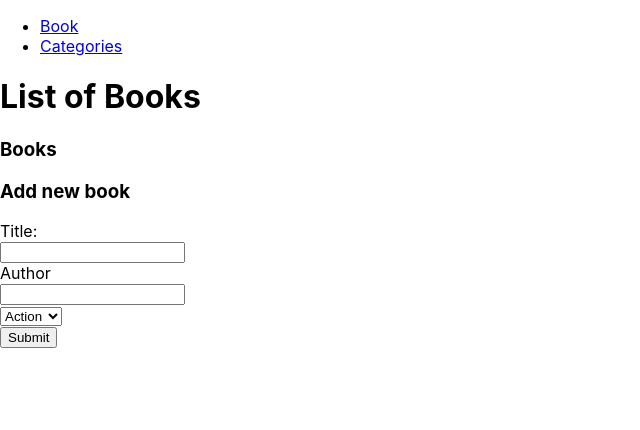
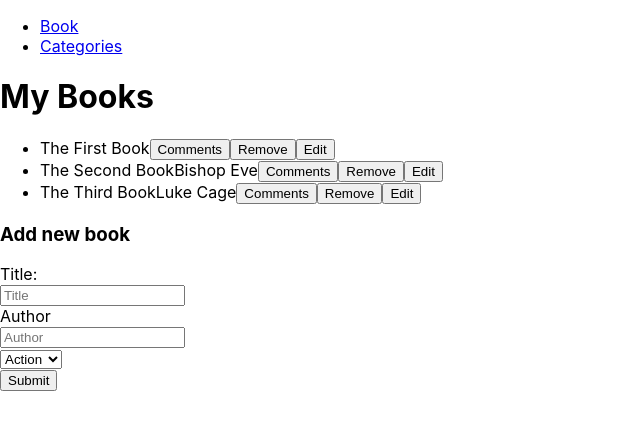
Before and after one commit to luqmanmusah/bookstore, a React (Create React App) app: page / in a window 1280 px wide. Shown: the top 430 px of the page, without its empty margins (0-640 px from the left). Built offline with nearby package versions, Linux system fonts and the light colour scheme.

Commit message:
component render book data props for the title and the author

```diff
--- a/src/App.js
+++ b/src/App.js
@@ -1,30 +1,40 @@
-/* eslint-disable import/no-named-as-default */
-/* eslint-disable import/no-named-as-default-member */
 import React from 'react';
 import {
   BrowserRouter as Router,
   Switch,
   Route,
 } from 'react-router-dom';
-import Categories from './redux/categories/categories';
+import Categories from './components/categories';
+import Nav from './components/nav';
+import Books from './components/Books';
 import AddBooks from './components/addBooks';
-import Nav from './components/nav';
-import ListBooks from './components/book';
 
 function App() {
+  const book1 = [{
+    title: 'The First Book',
+    uuthor: 'John Hope',
+  },
+  {
+    title: 'The Second Book',
+    author: 'Bishop Eve',
+  },
+  {
+    title: 'The Third Book',
+    author: 'Luke Cage',
+  },
+  ];
+
   return (
     <div className="App">
       <Router>
         <Nav />
+        <Route exact path="/">
+          <Books data={book1} />
+          <AddBooks />
+        </Route>
         <Switch>
-          <Route path="categories">
+          <Route exact path="categories">
             <Categories />
-          </Route>
-          <Route path="/">
-            <ListBooks />
-          </Route>
-          <Route path="/">
-            <AddBooks />
           </Route>
         </Switch>
 
--- a/src/components/Books.js
+++ b/src/components/Books.js
@@ -1,18 +1,16 @@
-// import React from 'react';
-// import book from './book';
+import React from 'react';
+import Book from './book';
 
-// export default books() {
-//   const book = {
-//     title: 'Democracy The God That Failed',
-//     author: 'Hans-Hermann Hoppe',
-//   };
-
-//   const books = [book];
-//   return (
-//     <ul>
-//       {
-
-//       }
-//     </ul>
-//   );
-// };
+export default function Books(prop) {
+  const { data } = prop;
+  return (
+    <div>
+      <h1>My Books</h1>
+      <ul>
+        {
+        data.map((book) => <Book key={book.id} book={book} />)
+        }
+      </ul>
+    </div>
+  );
+}
--- a/src/components/addBooks.js
+++ b/src/components/addBooks.js
@@ -1,42 +1,27 @@
 /* eslint-disable jsx-a11y/label-has-associated-control */
 import React from 'react';
 
-const AddBooks = () => {
-  const updateTitle = () => {
-  };
-  const updateAuthor = () => {
-  };
-
-  const submitBook = () => {
-
-  };
-
-  const handleChange = () => {
-
-  };
-
-  return (
+const AddBooks = () => (
   <div>
     <h3>Add new book</h3>
     <form>
       <label>Title:</label>
       <br />
-        <input type="text" className="title" name="title" onChange={updateTitle} />
+      <input type="text" className="title" name="title" placeholder="Title" />
       <br />
       <label>Author</label>
       <br />
-        <input type="text" className="author" name="author" onChange={updateAuthor} />
+      <input type="text" className="author" name="author" placeholder="Author" />
       <br />
-        <select onChange={handleChange}>
+      <select>
         <option value="Action">Action</option>
         <option value="Fiction">Fiction</option>
         <option value="Horror">Horror</option>
       </select>
       <br />
-        <input type="submit" value="Submit" onClick={submitBook} />
+      <input type="submit" value="Submit" />
     </form>
   </div>
 );
-};
 
 export default AddBooks;
--- a/src/components/book.js
+++ b/src/components/book.js
@@ -1,16 +1,21 @@
+/* eslint-disable react/prop-types */
+/* eslint-disable react/no-typos */
 import React from 'react';
-import AddBooks from './addBooks';
+import PropTypes from 'prop-types';
 
-const ListBooks = () => (
-  <div>
-    <h1>
-      List of Books
-    </h1>
-    <h3>
-      Books
-    </h3>
-    <AddBooks />
-  </div>
-);
+export default function Book({ book }) {
+  return (
 
-export default ListBooks;
+    <li key={book.id}>
+      {book.title}
+      {book.author}
+      <button type="button">Comments</button>
+      <button type="button">Remove</button>
+      <button type="button">Edit</button>
+    </li>
+  );
+}
+
+Book.PropTypes = {
+  book: PropTypes.shape.isRequired,
+};
--- a/src/components/nav.js
+++ b/src/components/nav.js
@@ -20,11 +20,9 @@ const Nav = () => {
       <ul>
         {links.map((link) => (
           <li key={link.id}>
-            <NavLink
-              to={link.path}
-              exact
-            >
+            <NavLink to={link.path} exact>
               {link.text}
+              {' '}
             </NavLink>
           </li>
         ))}
```
Lines whose indentation alone changed are shown as unchanged.
